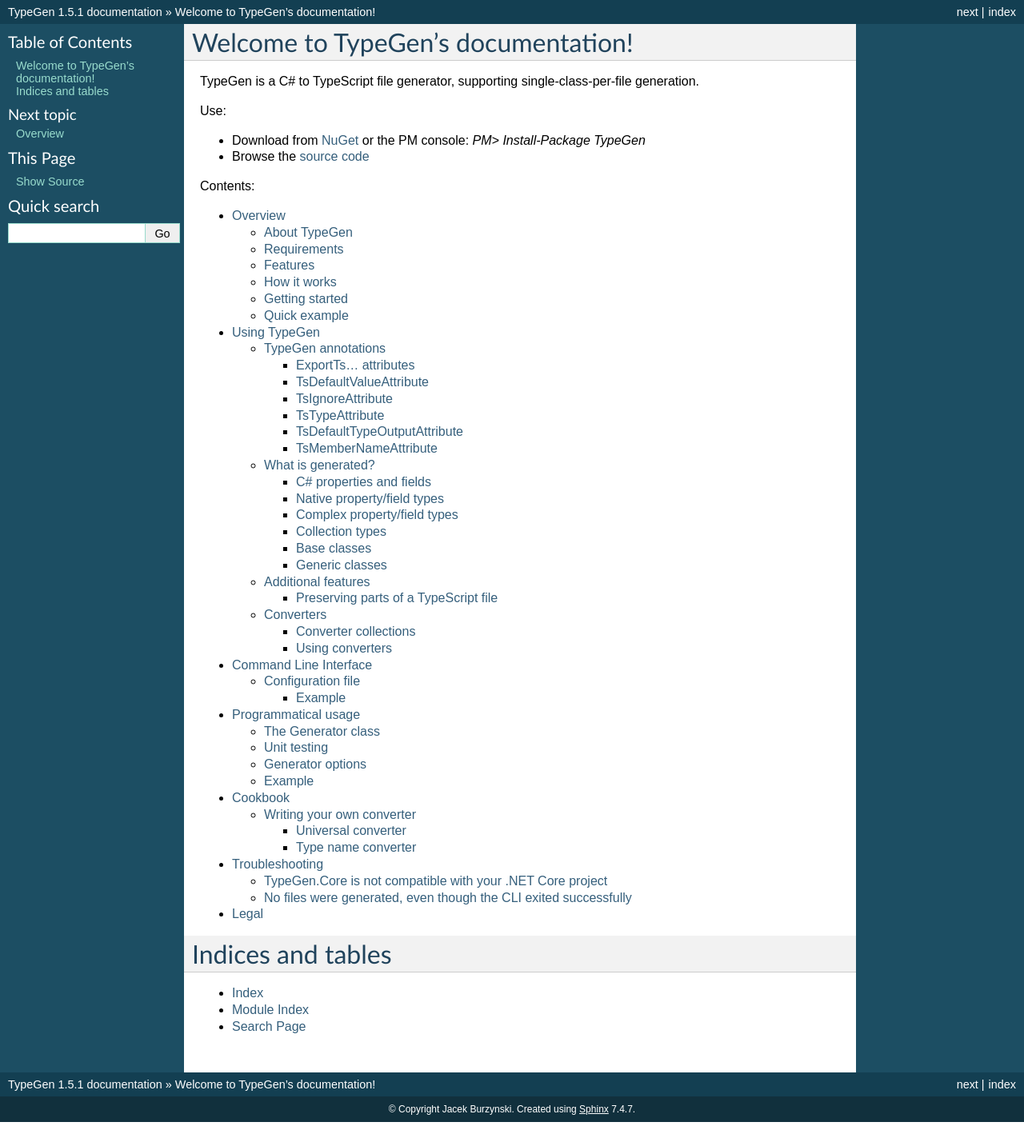
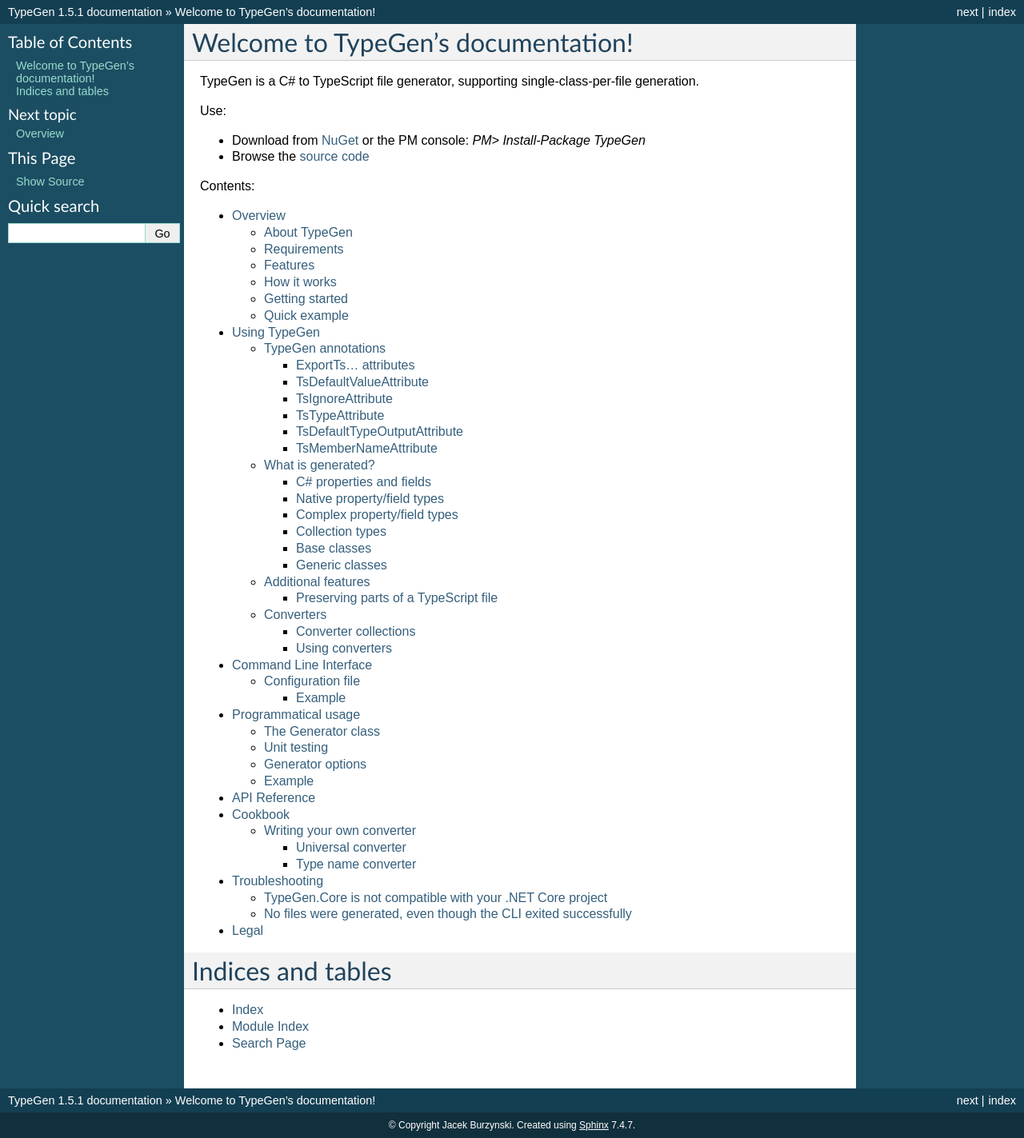
Before and after one commit to jburzynski/TypeGenDocs, a Sphinx documentation site: the page built from source/index.rst, in a window 1280 px wide. Shown: the whole page at 80% size. Built offline with Sphinx 7.4.7, drawn with Linux system fonts in a browser that asks for light colours.

Commit message:
added API reference link

```diff
--- a/source/index.rst
+++ b/source/index.rst
@@ -22,6 +22,7 @@
    usingtypegen
    cli
    programmaticalusage
+   API Reference <http://jburzynski.net/TypeGen/api-reference>
    cookbook
    troubleshooting
    legal
```
